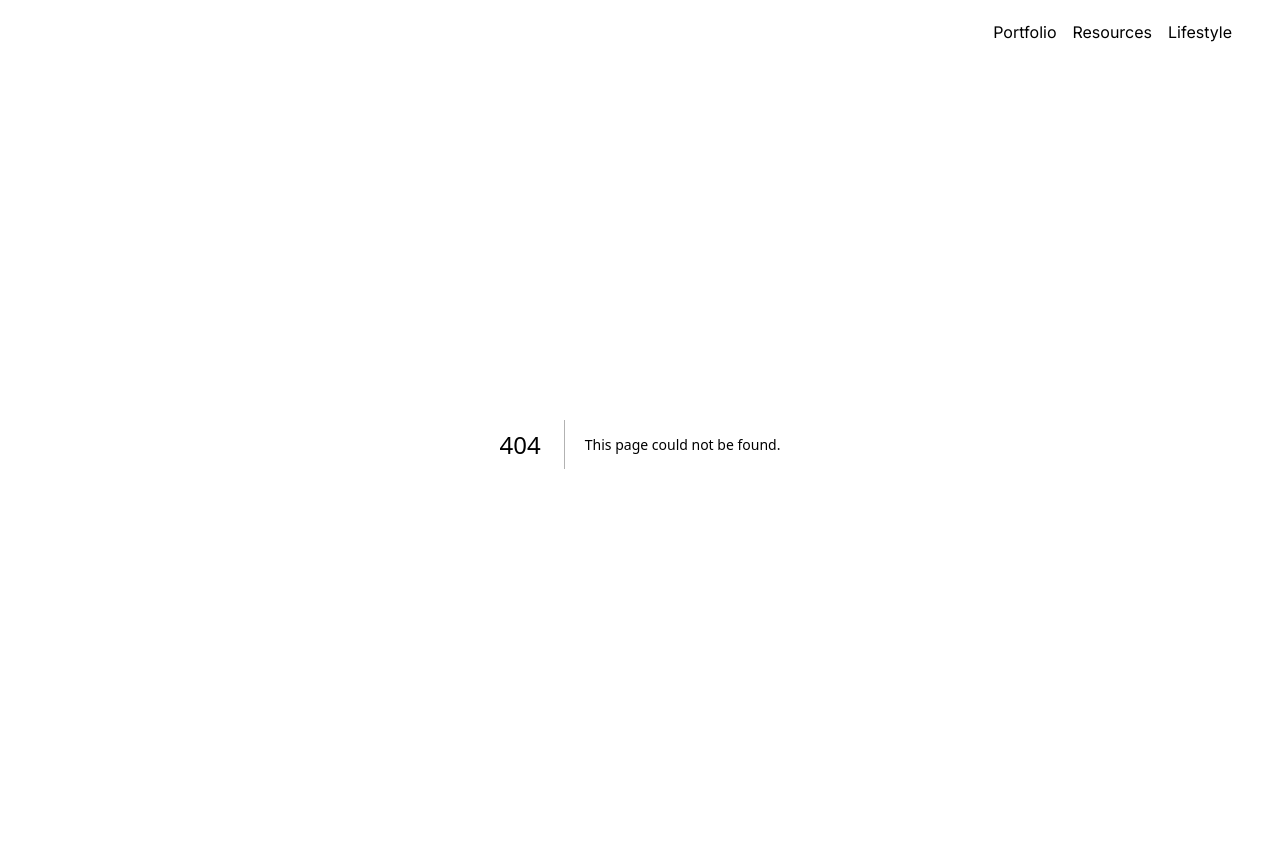
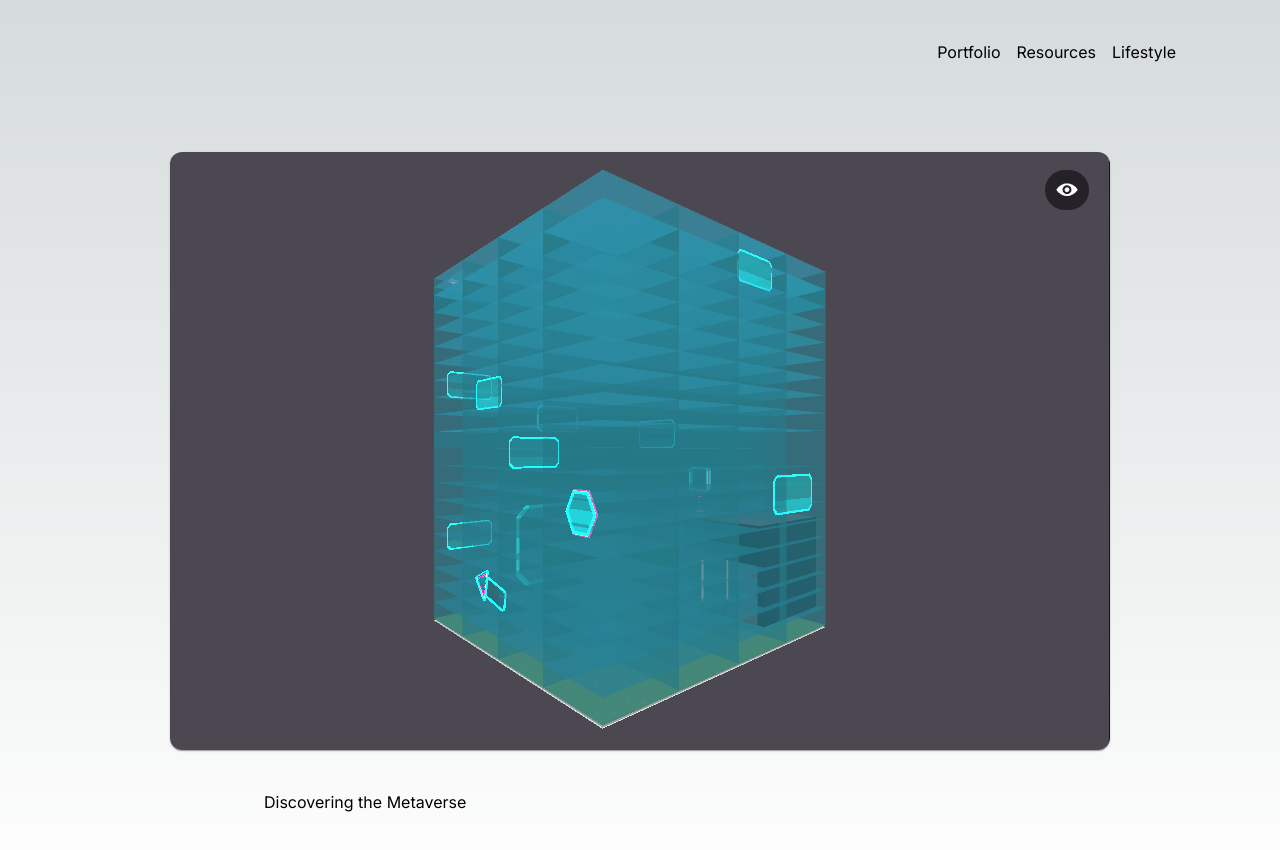
Before and after one commit to JAlbertCode/Portfolio-V2, a Next.js app in the folder portfolio/: page /invisible-maze-game in a window 1280 px wide. Before the commit this address had no page. Shown: the top 850 px of the page. Built offline with nearby package versions, Linux system fonts and the light colour scheme.

Commit message:
Added the invisible maze project page and fixed the sizing issue with the image card.

```diff
--- /dev/null
+++ b/portfolio/app/invisible-maze-game/page.tsx
@@ -0,0 +1,18 @@
+import { Card, CardMedia } from "../../lib/mui";
+
+export default function Maze() {
+    return (
+        <main className="flex min-h-screen flex-col items-center pt-12">
+
+            {/* This is the image card that appears at the top of every project page.  */}
+            <div className="mx-4 max-w-6xl">
+                <Card sx={{borderRadius: 3}}>
+                    <CardMedia component="img" image='/images/invisible-maze.png' alt='A view of an invisible maze game made in Decentraland'></CardMedia>
+                </Card>
+            <div className="w-4/5 mx-auto mt-10">
+            <h1>Discovering the Metaverse</h1>
+            </div>
+            </div>
+        </main>
+        );
+  }
--- a/portfolio/app/layout.tsx
+++ b/portfolio/app/layout.tsx
@@ -21,11 +21,13 @@ export default function RootLayout({
       <body className={inter.className}>
 
         {/*This is the navigation bar for portfolio, resources, and lifestyle*/}
-        <nav className='text-right mr-10 mt-5'>
-          <Link href="/" className='mx-2'>Portfolio</Link>
-          <Link href="/resources" className='mx-2'>Resources</Link>
-          <Link href="/lifestyle" className='mx-2'>Lifestyle</Link>
-        </nav>
+        <div className='flex flex-col max-w-screen-2xl'>
+          <nav className='text-right py-10 px-24'>
+            <Link href="/" className='mx-2'>Portfolio</Link>
+            <Link href="/resources" className='mx-2'>Resources</Link>
+            <Link href="/lifestyle" className='mx-2'>Lifestyle</Link>
+          </nav>
+        </div>
 
         {children}
 
--- a/portfolio/app/page.tsx
+++ b/portfolio/app/page.tsx
@@ -5,7 +5,7 @@ import { Card, CardContent, CardMedia, Typography } from "../lib/mui"
 
 export default function Home() {
   return (
-    <main className="flex min-h-screen flex-col items-center p-24">
+    <main className="flex min-h-screen flex-col items-center pt-16 p-24">
       <div className='mx-10 max-w-6xl'>
 
         {/*This is the introduction to the landing page*/}
@@ -26,7 +26,7 @@ export default function Home() {
           <Link target='_blank' href="https://www.facebook.com/profile.php?id=100084317730771"><Image src="/images/facebook.png" className='icon' width='72' height='72' alt='facebook'/></Link>
           <Link target='_blank' href="https://www.instagram.com/jonathanalbert0115/"><Image src="/images/instagram.png" className='icon' width='72' height='72' alt='instagram'/></Link>
           <Link target='_blank' href="https://opensea.io/Jay-Albert"><Image src="/images/opensea.png" className='icon' width='72' height='72' alt='opensea'/></Link>
-          <Link target='_blank' href="https://open.spotify.com/user/1217936908?si=a3a2125c832b48ff&nd=1"><Image src="/images/spotify.png" className='icon' width='72' height='72' alt='spotify'/></Link>
+          {/* <Link target='_blank' href="https://open.spotify.com/user/1217936908?si=a3a2125c832b48ff&nd=1"><Image src="/images/spotify.png" className='icon' width='72' height='72' alt='spotify'/></Link> */}
         </div>
 
         {/*The section for the project cards starts here and is in one div to contain all of the projects.*/}
@@ -34,7 +34,7 @@ export default function Home() {
 
           {/*This is the card for the invisible maze game*/}
           <Card sx={{width: 357, borderRadius: 3}}>
-            <CardMedia component="img" image='/images/invisible-maze.png' alt='A view of an invisible maze game made in Decentraland'/>
+            <Link href={"./invisible-maze-game"}> <CardMedia component="img" image='/images/invisible-maze.png' alt='A view of an invisible maze game made in Decentraland'/> </Link>
             <CardContent>
               <Typography variant='h6'>
                 Invisible Maze Game
```
